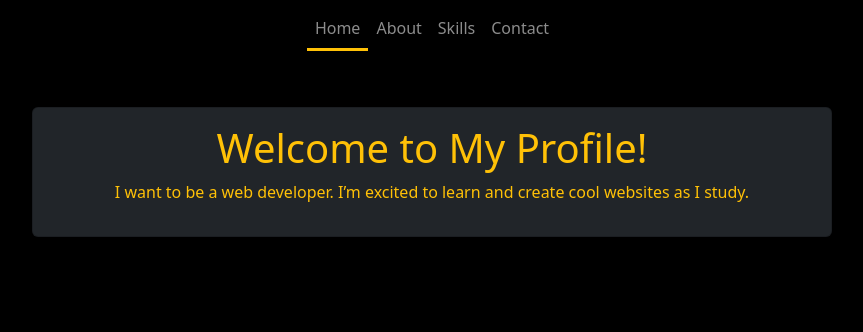
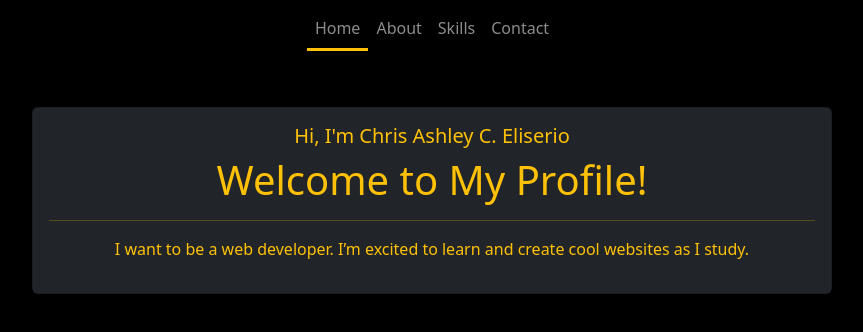
Before and after one commit to tortangChris/my-profile-web, a React (Create React App) app: page / in a window 1280 px wide. Shown: the top 332 px of the page, without its empty margins (208-1071 px from the left). Built offline with nearby package versions, Linux system fonts and the light colour scheme.

Commit message:
Add My name to Profile

```diff
--- a/src/Home.js
+++ b/src/Home.js
@@ -6,8 +6,10 @@ const Home = () => {
       <div className='card bg-dark text-warning'  style={{ maxWidth: '800px', margin: 'auto' }}>
         <div className='card-body'>
           <div className='text-center'>
+            <h5>Hi, I'm Chris Ashley C. Eliserio</h5>
             <h1>Welcome to My Profile!</h1>
-            <p>I want to be a web developer. I’m excited to learn and create cool websites as I study.</p>
+            <hr />
+              <p>I want to be a web developer. I’m excited to learn and create cool websites as I study.</p>
           </div>
         </div>
       </div>
```
